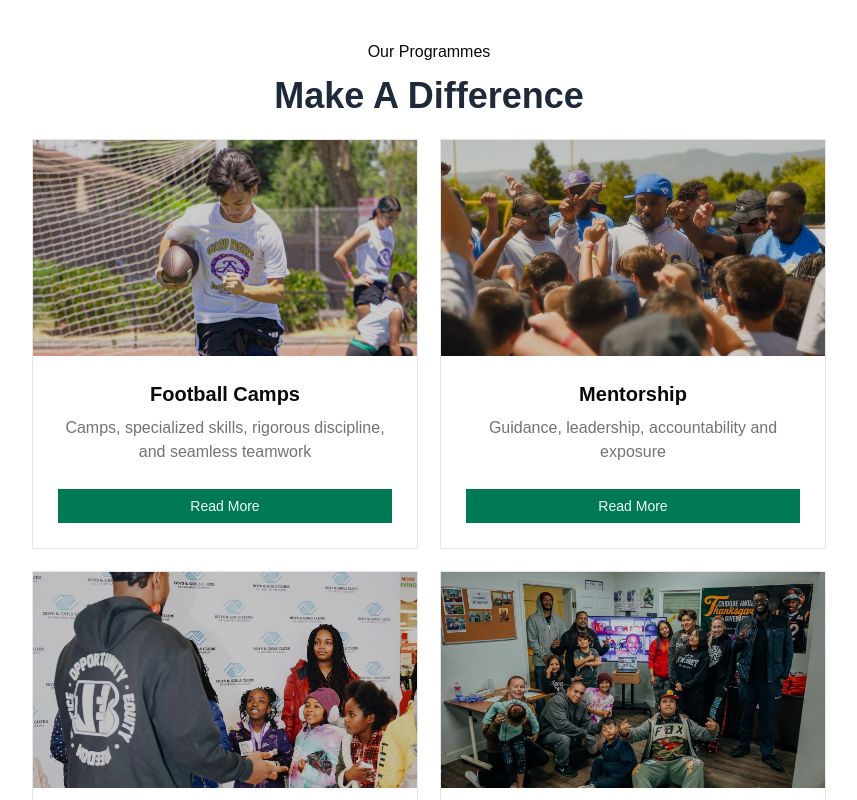
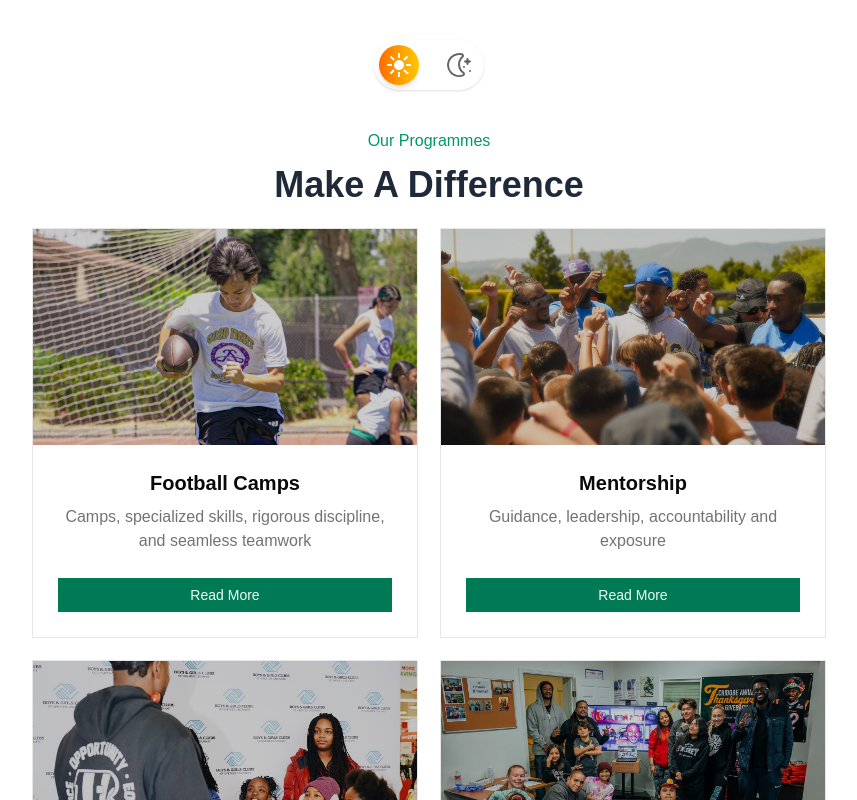
Before and after one commit to coresystechng/kickstartfoundation, a Next.js app: page / in a window 1280 px wide. Shown: the top 800 px of the page, without its empty margins (211-1068 px from the left). Built offline with nearby package versions, Linux system fonts and the light colour scheme; a web font is replaced by a local one.

Commit message:
added mode toggler

```diff
--- a/app/page.tsx
+++ b/app/page.tsx
@@ -7,14 +7,20 @@ CardFooter,
 CardHeader,
 CardTitle,
 } from "@/components/ui/card"
+import { ModeToggle } from "@/components/mode-toggle";
 
 export default function Page() {
     return (
         <div className="flex min-h-screen justify-center p-6 pt-10 md:p-10 mx-auto max-w-6xl">
             <div className="text-center">
-                <p>Our Programmes</p>
+                <div className="pb-8">
+                    <ModeToggle />
+                </div>
+
+                <p className="text-emerald-600 dark:text-emerald-300">Our Programmes</p>
                 <h1 className="font-black text-gray-800 dark:text-gray-200 text-4xl pt-3 pb-6">Make A Difference</h1>
-                <div className="grid sm:grid-cols-2 flex-col md:min-w-xl lg:min-w-3xl gap-6">
+
+                <div className="grid sm:grid-cols-2 flex-col md:min-w-xl lg:min-w-3xl gap-6 pb-6">
                     <Card className="relative mx-auto w-full hover:bg-emerald-50 dark:bg-[#171717] max-w-sm pt-0 hover:scale-[1.02] transition-all duration-300">
                         <div className="absolute inset-0 z-30 aspect-video" />
                         <img
@@ -112,9 +118,9 @@ export default function Page() {
                         </CardFooter>
                     </Card>
                 </div>
-                <div className="font-mono text-xs text-muted-foreground pt-12">
+                {/* <div className="font-mono text-xs text-muted-foreground pt-12">
                 (Press <kbd>d</kbd> to toggle dark mode)
-                </div>
+                </div> */}
             </div>
         </div>
     )
--- /dev/null
+++ b/components/mode-toggle.tsx
@@ -0,0 +1,81 @@
+"use client"
+
+import { useEffect, useState } from "react"
+import { useTheme } from "next-themes"
+
+export function ModeToggle() {
+    const { theme, setTheme } = useTheme()
+    const [mounted, setMounted] = useState(false)
+
+    useEffect(() => {
+        setMounted(true)
+    }, [])
+
+    if (!mounted) return null
+
+    const isDark = theme === "dark"
+
+    return (
+        <label className="inline-flex items-center relative cursor-pointer">
+        <input
+            className="peer hidden"
+            id="toggle"
+            type="checkbox"
+            checked={isDark}
+            onChange={() => setTheme(isDark ? "light" : "dark")}
+        />
+
+        {/* Toggle background + knob */}
+        <div
+            className="
+            relative w-27.5 h-12.5
+            bg-white peer-checked:bg-zinc-500
+            rounded-full
+            after:absolute after:content-['']
+            after:w-10 after:h-10
+            after:bg-linear-to-r after:from-orange-500 after:to-yellow-400
+            peer-checked:after:from-zinc-900
+            peer-checked:after:to-zinc-900
+            after:rounded-full
+            after:top-1.25 after:left-1.25
+            active:after:w-12.25
+            peer-checked:after:left-26.25
+            peer-checked:after:-translate-x-full
+            shadow-sm
+            duration-300
+            after:duration-300
+            after:shadow-md
+            "
+        />
+
+        {/* Sun */}
+        <svg
+            viewBox="0 0 24 24"
+            xmlns="http://www.w3.org/2000/svg"
+            className="
+            fill-white
+            peer-checked:opacity-60
+            absolute w-6 h-6 left-3.25
+            "
+        >
+            <path d="M12,17c-2.76,0-5-2.24-5-5s2.24-5,5-5,5,2.24,5,5-2.24,5-5,5ZM13,0h-2V5h2V0Zm0,19h-2v5h2v-5ZM5,11H0v2H5v-2Zm19,0h-5v2h5v-2Zm-2.81-6.78l-1.41-1.41-3.54,3.54,1.41,1.41,3.54-3.54ZM7.76,17.66l-1.41-1.41-3.54,3.54,1.41,1.41,3.54-3.54Zm0-11.31l-3.54-3.54-1.41,1.41,3.54,3.54,1.41-1.41Zm13.44,13.44l-3.54-3.54-1.41,1.41,3.54,3.54,3.54-1.41Z" />
+        </svg>
+
+        {/* Moon */}
+        <svg
+            viewBox="0 0 24 24"
+            xmlns="http://www.w3.org/2000/svg"
+            className="
+            fill-black opacity-60
+            peer-checked:opacity-70
+            peer-checked:fill-white
+            absolute w-6 h-6 right-3.25
+            "
+        >
+            <path d="M12.009,24A12.067,12.067,0,0,1,.075,10.725,12.121,12.121,0,0,1,10.1.152a13,13,0,0,1,5.03.206,2.5,2.5,0,0,1,1.8,1.8,2.47,2.47,0,0,1-.7,2.425c-4.559,4.168-4.165,10.645.807,14.412h0a2.5,2.5,0,0,1-.7,4.319A13.875,13.875,0,0,1,12.009,24Zm.074-22a10.776,10.776,0,0,0-1.675.127,10.1,10.1,0,0,0-8.344,8.8A9.928,9.928,0,0,0,4.581,18.7a10.473,10.473,0,0,0,11.093,2.734.5.5,0,0,0,.138-.856h0C9.883,16.1,9.417,8.087,14.865,3.124a.459.459,0,0,0,.127-.465.491.491,0,0,0-.356-.362A10.68,10.68,0,0,0,12.083,2ZM20.5,12a1,1,0,0,1-.97-.757l-.358-1.43L17.74,9.428a1,1,0,0,1,.035-1.94l1.4-.325.351-1.406a1,1,0,0,1,1.94,0l.355,1.418,1.418.355a1,1,0,0,1,0,1.94l-1.418.355-.355,1.418A1,1,0,0,1,20.5,12ZM16,14a1,1,0,0,0,2,0A1,1,0,0,0,16,14Zm6,4a1,1,0,0,0,2,0A1,1,0,0,0,22,18Z" />
+        </svg>
+
+        <span className="sr-only">Toggle dark mode</span>
+        </label>
+    )
+}
```
